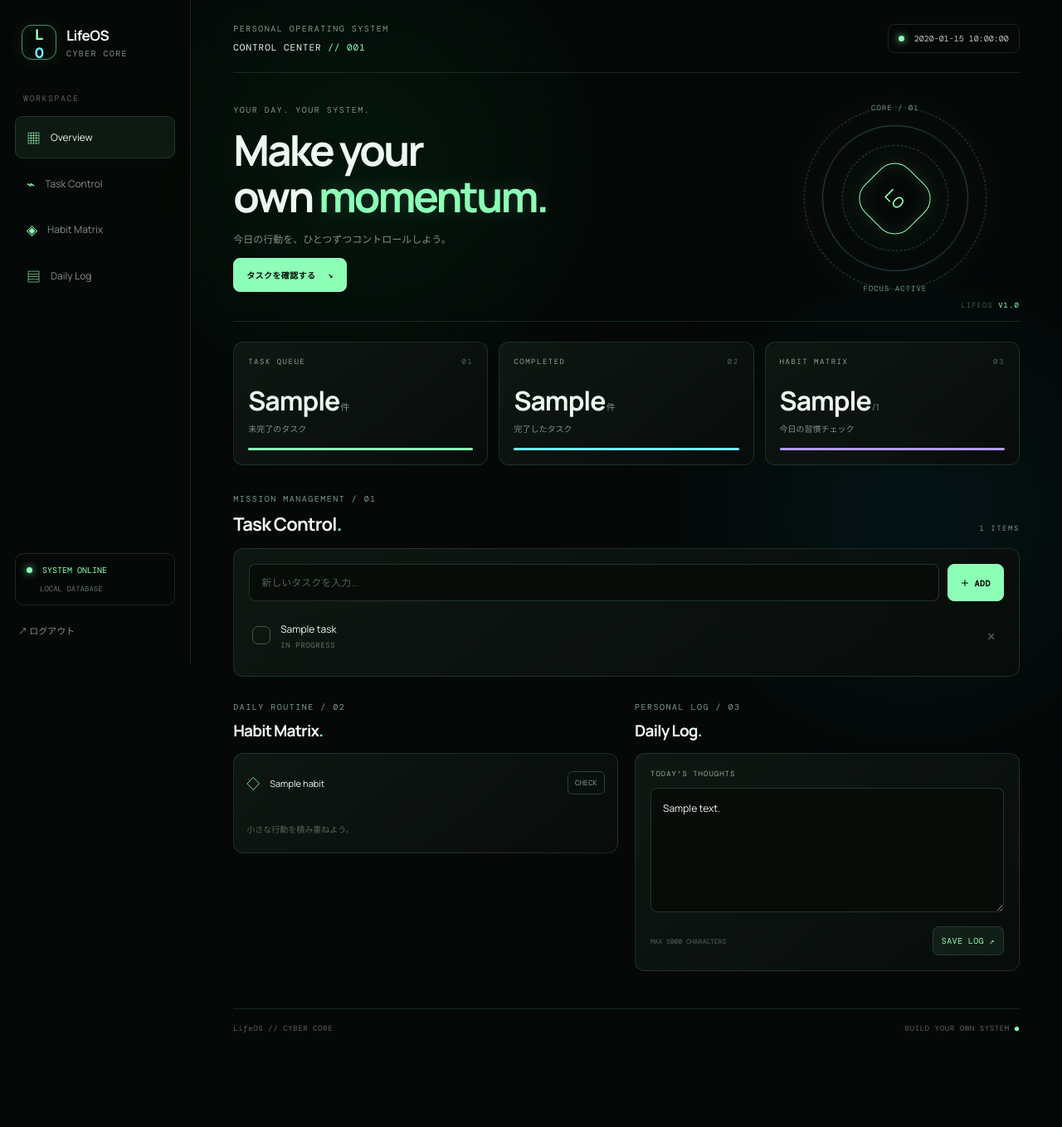
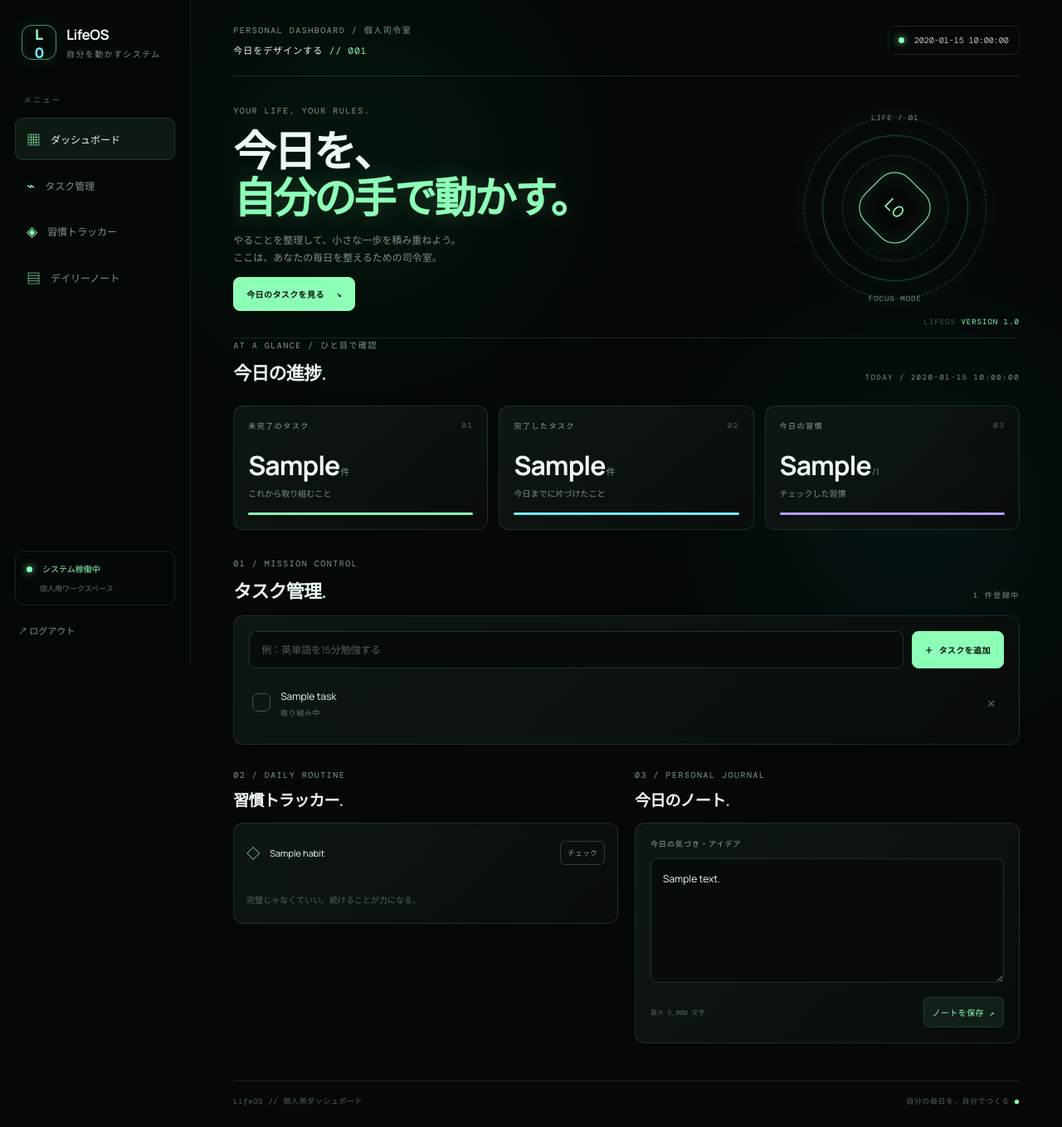
Before and after one commit to morigu812-svg/lifeos, a Flask app: template templates/index.html in a window 1280 px wide. Shown: the whole page at 83% size. Before the commit the page ends 1245 px from the top, so only its background shows below. Run offline with Flask 3, Linux system fonts and the light colour scheme; the template is opened without the code that fills it: most values are stand-ins (such as "Sample title", 1, 10 or a date in 2020).

Commit message:
Improve Japanese LifeOS interface

```diff
--- a/templates/index.html
+++ b/templates/index.html
@@ -4,56 +4,57 @@
   <meta charset="UTF-8">
   <meta name="viewport" content="width=device-width, initial-scale=1">
   <meta name="theme-color" content="#050807">
-  <meta name="description" content="LifeOS Cyber Core — タスク、習慣、ノートを管理する個人用ダッシュボード。">
-  <title>LifeOS — Cyber Core</title>
+  <meta name="description" content="LifeOSは、タスク・習慣・日々の記録をひとつにまとめる個人用ダッシュボードです。">
+  <title>LifeOS — 自分を動かす、個人司令室</title>
   <link rel="stylesheet" href="{{ url_for('static', filename='style.css') }}">
 </head>
 <body>
   <div class="ambient ambient-one"></div><div class="ambient ambient-two"></div>
   <div class="app-shell">
     <aside class="sidebar">
-      <a href="{{ url_for('index') }}" class="brand"><span class="brand-mark">L<span>O</span></span><span><strong>LifeOS</strong><small>CYBER CORE</small></span></a>
-      <p class="nav-label">WORKSPACE</p>
-      <a href="#overview" class="nav-item active"><span>▦</span> Overview</a>
-      <a href="#tasks" class="nav-item"><span>⌁</span> Task Control</a>
-      <a href="#habits" class="nav-item"><span>◈</span> Habit Matrix</a>
-      <a href="#notes" class="nav-item"><span>▤</span> Daily Log</a>
+      <a href="{{ url_for('index') }}" class="brand"><span class="brand-mark">L<span>O</span></span><span><strong>LifeOS</strong><small>自分を動かすシステム</small></span></a>
+      <p class="nav-label">メニュー</p>
+      <a href="#overview" class="nav-item active"><span>▦</span> ダッシュボード</a>
+      <a href="#tasks" class="nav-item"><span>⌁</span> タスク管理</a>
+      <a href="#habits" class="nav-item"><span>◈</span> 習慣トラッカー</a>
+      <a href="#notes" class="nav-item"><span>▤</span> デイリーノート</a>
       <div class="sidebar-bottom">
-        <div class="system-status"><span class="status-dot"></span> SYSTEM ONLINE<small>LOCAL DATABASE</small></div>
+        <div class="system-status"><span class="status-dot"></span> システム稼働中<small>個人用ワークスペース</small></div>
         <form method="post" action="{{ url_for('logout') }}"><button type="submit" class="logout-button">↗ ログアウト</button></form>
       </div>
     </aside>
     <main class="main-content">
-      <header class="topbar"><div><p class="eyebrow">PERSONAL OPERATING SYSTEM</p><p class="topbar-title">CONTROL CENTER <span>// 001</span></p></div><div class="date-pill"><span class="status-dot"></span> {{ today }}</div></header>
+      <header class="topbar"><div><p class="eyebrow">PERSONAL DASHBOARD / 個人司令室</p><p class="topbar-title">今日をデザインする <span>// 001</span></p></div><div class="date-pill"><span class="status-dot"></span> {{ today }}</div></header>
       <section class="hero" id="overview">
-        <div class="hero-copy"><p class="eyebrow">YOUR DAY. YOUR SYSTEM.</p><h1>Make your<br>own <span>momentum.</span></h1><p class="muted">今日の行動を、ひとつずつコントロールしよう。</p><a href="#tasks" class="button primary">タスクを確認する <span>↘</span></a></div>
-        <div class="core-visual" aria-label="LifeOSのサイバーコア装飾"><div class="core-ring ring-one"></div><div class="core-ring ring-two"></div><div class="core-ring ring-three"></div><div class="core-center">LO</div><span class="orbit-label label-top">CORE / 01</span><span class="orbit-label label-bottom">FOCUS ACTIVE</span></div>
-        <div class="hero-index">LIFEOS <span>V1.0</span></div>
+        <div class="hero-copy"><p class="eyebrow">YOUR LIFE, YOUR RULES.</p><h1>今日を、<br><span>自分の手で動かす。</span></h1><p class="muted">やることを整理して、小さな一歩を積み重ねよう。<br>ここは、あなたの毎日を整えるための司令室。</p><a href="#tasks" class="button primary">今日のタスクを見る <span>↘</span></a></div>
+        <div class="core-visual" aria-label="LifeOSのサイバーコア装飾"><div class="core-ring ring-one"></div><div class="core-ring ring-two"></div><div class="core-ring ring-three"></div><div class="core-center">LO</div><span class="orbit-label label-top">LIFE / 01</span><span class="orbit-label label-bottom">FOCUS MODE</span></div>
+        <div class="hero-index">LIFEOS <span>VERSION 1.0</span></div>
       </section>
       {% with messages = get_flashed_messages(with_categories=true) %}{% for category, message in messages %}<div class="flash {{ category }}">{{ message }}</div>{% endfor %}{% endwith %}
+      <div class="section-heading"><div><p class="eyebrow">AT A GLANCE / ひと目で確認</p><h2>今日の進捗<span>.</span></h2></div><span class="section-count">TODAY / {{ today }}</span></div>
       <section class="stats-grid">
-        <article class="stat-card"><div class="stat-top"><span>TASK QUEUE</span><span>01</span></div><div class="stat-value">{{ active_tasks }}<small> 件</small></div><p class="stat-caption">未完了のタスク</p><div class="stat-line"><span style="width: {{ (completed_tasks / total_tasks * 100) if total_tasks else 0 }}%"></span></div></article>
-        <article class="stat-card"><div class="stat-top"><span>COMPLETED</span><span>02</span></div><div class="stat-value">{{ completed_tasks }}<small> 件</small></div><p class="stat-caption">完了したタスク</p><div class="stat-line cyan"><span style="width: {{ (completed_tasks / total_tasks * 100) if total_tasks else 0 }}%"></span></div></article>
-        <article class="stat-card"><div class="stat-top"><span>HABIT MATRIX</span><span>03</span></div><div class="stat-value">{{ checked_habits }}<small> / {{ habits|length }}</small></div><p class="stat-caption">今日の習慣チェック</p><div class="stat-line purple"><span style="width: {{ (checked_habits / (habits|length) * 100) if habits|length else 0 }}%"></span></div></article>
+        <article class="stat-card"><div class="stat-top"><span>未完了のタスク</span><span>01</span></div><div class="stat-value">{{ active_tasks }}<small> 件</small></div><p class="stat-caption">これから取り組むこと</p><div class="stat-line"><span style="width: {{ (completed_tasks / total_tasks * 100) if total_tasks else 0 }}%"></span></div></article>
+        <article class="stat-card"><div class="stat-top"><span>完了したタスク</span><span>02</span></div><div class="stat-value">{{ completed_tasks }}<small> 件</small></div><p class="stat-caption">今日までに片づけたこと</p><div class="stat-line cyan"><span style="width: {{ (completed_tasks / total_tasks * 100) if total_tasks else 0 }}%"></span></div></article>
+        <article class="stat-card"><div class="stat-top"><span>今日の習慣</span><span>03</span></div><div class="stat-value">{{ checked_habits }}<small> / {{ habits|length }}</small></div><p class="stat-caption">チェックした習慣</p><div class="stat-line purple"><span style="width: {{ (checked_habits / (habits|length) * 100) if habits|length else 0 }}%"></span></div></article>
       </section>
-      <div class="section-heading" id="tasks"><div><p class="eyebrow">MISSION MANAGEMENT / 01</p><h2>Task Control<span>.</span></h2></div><span class="section-count">{{ total_tasks }} ITEMS</span></div>
+      <div class="section-heading" id="tasks"><div><p class="eyebrow">01 / MISSION CONTROL</p><h2>タスク管理<span>.</span></h2></div><span class="section-count">{{ total_tasks }} 件登録中</span></div>
       <section class="panel task-panel">
-        <form method="post" action="{{ url_for('add_task') }}" class="task-add"><input type="text" name="title" maxlength="120" placeholder="新しいタスクを入力..." aria-label="新しいタスク" required><button type="submit" class="button primary">＋ ADD</button></form>
+        <form method="post" action="{{ url_for('add_task') }}" class="task-add"><input type="text" name="title" maxlength="120" placeholder="例：英単語を15分勉強する" aria-label="新しいタスク" required><button type="submit" class="button primary">＋ タスクを追加</button></form>
         {% if tasks %}<div class="task-list">{% for task in tasks %}<div class="task-row {% if task['done'] %}is-done{% endif %}">
           <form method="post" action="{{ url_for('toggle_task', task_id=task['id']) }}"><button class="check-button" type="submit" aria-label="タスクの完了状態を切り替える">{% if task['done'] %}✓{% endif %}</button></form>
-          <div class="task-info"><span class="task-title">{{ task['title'] }}</span><small>{{ "COMPLETED" if task['done'] else "IN PROGRESS" }}</small></div>
-          <form method="post" action="{{ url_for('delete_task', task_id=task['id']) }}" onsubmit="return confirm('このタスクを削除する？');"><button type="submit" class="icon-button" aria-label="タスクを削除">×</button></form>
-        </div>{% endfor %}</div>{% else %}<div class="empty-state"><span>◇</span><p>タスクはまだありません。</p><small>最初のミッションを追加してみよう。</small></div>{% endif %}
+          <div class="task-info"><span class="task-title">{{ task['title'] }}</span><small>{{ "完了" if task['done'] else "取り組み中" }}</small></div>
+          <form method="post" action="{{ url_for('delete_task', task_id=task['id']) }}" onsubmit="return confirm('このタスクを削除しますか？');"><button type="submit" class="icon-button" aria-label="タスクを削除">×</button></form>
+        </div>{% endfor %}</div>{% else %}<div class="empty-state"><span>◇</span><p>タスクはまだありません。</p><small>まずは、今日やりたいことをひとつ追加してみよう。</small></div>{% endif %}
       </section>
       <div class="two-column">
-        <section id="habits"><div class="section-heading compact"><div><p class="eyebrow">DAILY ROUTINE / 02</p><h2>Habit Matrix<span>.</span></h2></div></div>
-          <div class="panel habit-panel">{% for habit in habits %}<form method="post" action="{{ url_for('toggle_habit', habit_id=habit['id']) }}" class="habit-row"><span class="habit-symbol">{% if habit['checked'] %}✓{% else %}◇{% endif %}</span><span class="habit-name">{{ habit['title'] }}</span><button type="submit" class="habit-toggle {% if habit['checked'] %}checked{% endif %}">{{ "DONE" if habit['checked'] else "CHECK" }}</button></form>{% endfor %}<p class="panel-foot">小さな行動を積み重ねよう。</p></div>
+        <section id="habits"><div class="section-heading compact"><div><p class="eyebrow">02 / DAILY ROUTINE</p><h2>習慣トラッカー<span>.</span></h2></div></div>
+          <div class="panel habit-panel">{% for habit in habits %}<form method="post" action="{{ url_for('toggle_habit', habit_id=habit['id']) }}" class="habit-row"><span class="habit-symbol">{% if habit['checked'] %}✓{% else %}◇{% endif %}</span><span class="habit-name">{{ habit['title'] }}</span><button type="submit" class="habit-toggle {% if habit['checked'] %}checked{% endif %}">{{ "完了 ✓" if habit['checked'] else "チェック" }}</button></form>{% endfor %}<p class="panel-foot">完璧じゃなくていい。続けることが力になる。</p></div>
         </section>
-        <section id="notes"><div class="section-heading compact"><div><p class="eyebrow">PERSONAL LOG / 03</p><h2>Daily Log<span>.</span></h2></div></div>
-          <div class="panel note-panel"><form method="post" action="{{ url_for('save_note') }}"><label for="daily-note">TODAY'S THOUGHTS</label><textarea id="daily-note" name="content" maxlength="5000" placeholder="今日の気づき、明日の予定、アイデアなど...">{{ note }}</textarea><div class="note-bottom"><span>MAX 5000 CHARACTERS</span><button type="submit" class="button secondary">SAVE LOG ↗</button></div></form></div>
+        <section id="notes"><div class="section-heading compact"><div><p class="eyebrow">03 / PERSONAL JOURNAL</p><h2>今日のノート<span>.</span></h2></div></div>
+          <div class="panel note-panel"><form method="post" action="{{ url_for('save_note') }}"><label for="daily-note">今日の気づき・アイデア</label><textarea id="daily-note" name="content" maxlength="5000" placeholder="今日できたこと、気づいたこと、明日やることを書き留めよう...">{{ note }}</textarea><div class="note-bottom"><span>最大 5,000 文字</span><button type="submit" class="button secondary">ノートを保存 ↗</button></div></form></div>
         </section>
       </div>
-      <footer class="footer"><span>LifeOS // CYBER CORE</span><span>BUILD YOUR OWN SYSTEM <b>●</b></span></footer>
+      <footer class="footer"><span>LifeOS // 個人用ダッシュボード</span><span>自分の毎日を、自分でつくる <b>●</b></span></footer>
     </main>
   </div>
 </body>
```
